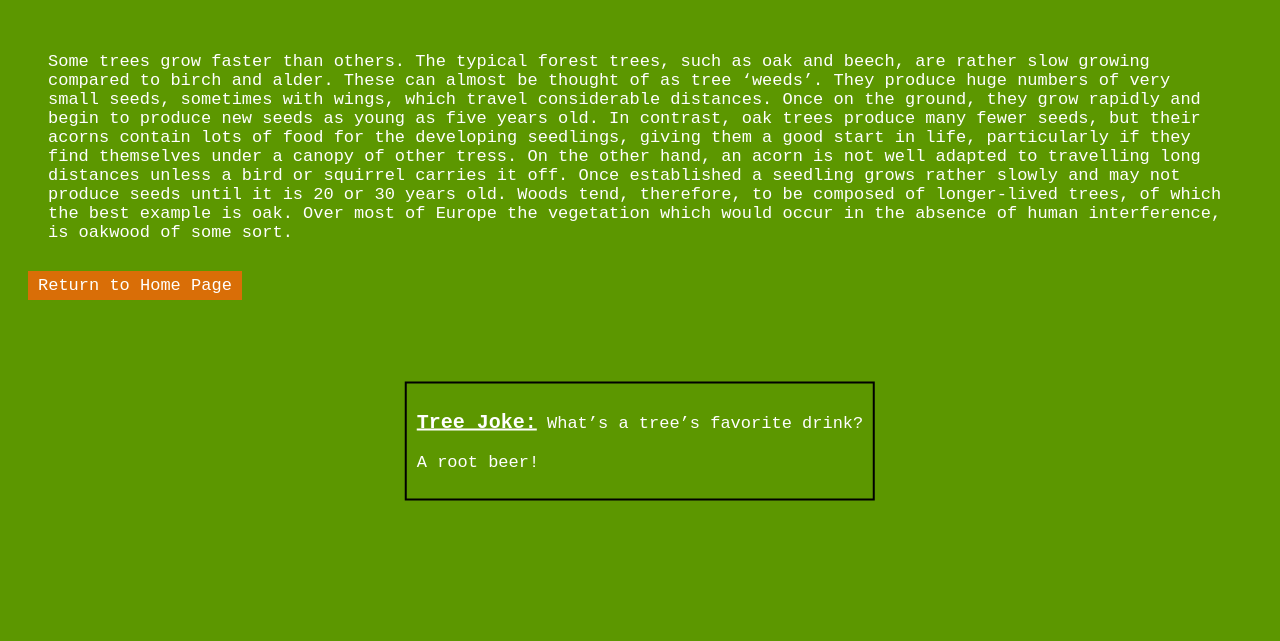
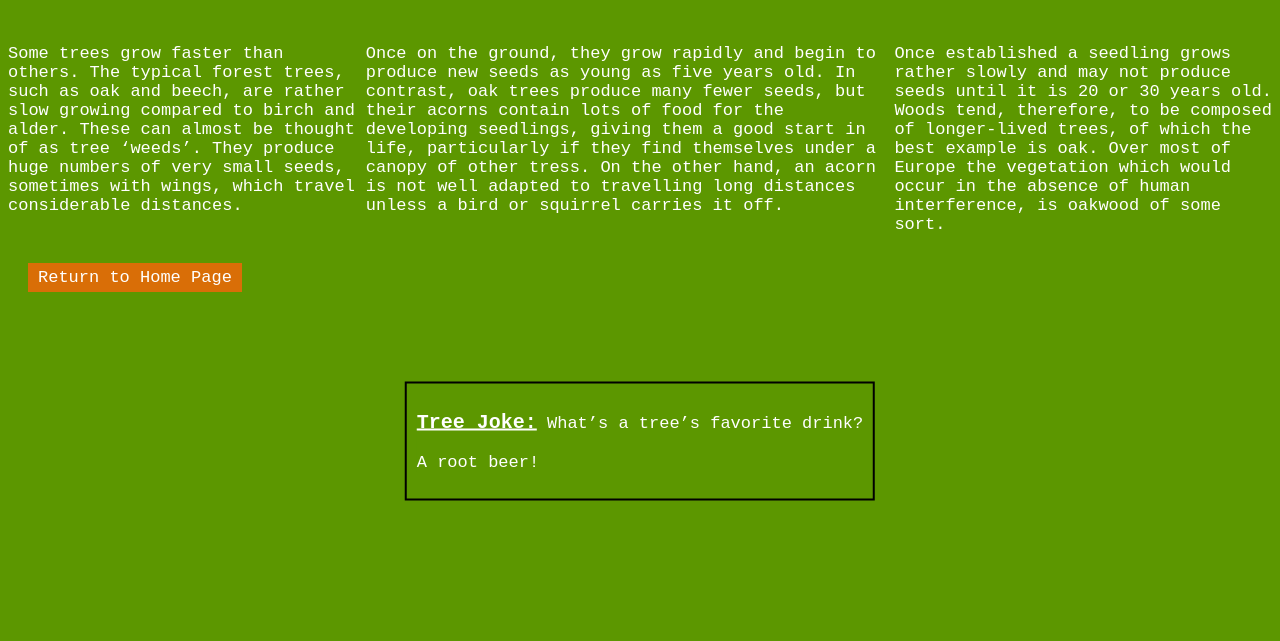
Before and after one commit to ElaineRiceFCCA/Web-Dev-Deploy, a plain HTML site: page Woodlands.html in a window 1280 px wide. Shown: the part 159-800 px from the top of the page. Drawn offline with Linux system fonts and the light colour scheme.

Commit message:
Update Woodlands.html

```diff
--- a/Woodlands.html
+++ b/Woodlands.html
@@ -4,37 +4,38 @@
     <meta charset="UTF-8" />
     <meta name="viewport" content="width=device-width, initial-scale=1.0" />
     <title>Other Information on Trees</title>
-    <link rel="stylesheet" href="Style Sheets/treeInfo426.css" />
+    <link rel="stylesheet" href="Style Sheets/otherinfo.css" />
   </head>
   <body>
+
+    <body>
+      <h1>Woodlands</h1>
       <div class="container">
-      <h1>Woodlands</h1>
-    </div>
-    <div class="container">
-      <div class="text">
-        <p>
-          Some trees grow faster than others. The typical forest trees, such as
+        <div class="one">
+          <p>Some trees grow faster than others. The typical forest trees, such as
             oak and beech, are rather slow growing compared to birch and alder.
             These can almost be thought of as tree ‘weeds’. They produce huge
             numbers of very small seeds, sometimes with wings, which travel
-          considerable distances. Once on the ground, they grow rapidly and
+            considerable distances.</p>
+        </div>
+        <div class="two">
+          <p>Once on the ground, they grow rapidly and
             begin to produce new seeds as young as five years old. In contrast,
             oak trees produce many fewer seeds, but their acorns contain lots of
             food for the developing seedlings, giving them a good start in life,
             particularly if they find themselves under a canopy of other tress. On
             the other hand, an acorn is not well adapted to travelling long
-          distances unless a bird or squirrel carries it off. Once established a
+            distances unless a bird or squirrel carries it off.</p>
+        </div>
+        <div class="three">
+          <p>Once established a
             seedling grows rather slowly and may not produce seeds until it is 20
             or 30 years old. Woods tend, therefore, to be composed of longer-lived
             trees, of which the best example is oak. Over most of Europe the
             vegetation which would occur in the absence of human interference, is
-          oakwood of some sort.
-        </p>
+            oakwood of some sort.</p>
         </div>
       </div>
-    <p>
-      <a href="index.html" class="homelink">Return to Home Page</a>
-    </p>
       <div class="container">
         <div class="funfact">
           <p>
@@ -45,5 +46,8 @@
           </p>
         </div>
       </div>
+      <p>
+        <a href="index.html" class="homelink">Return to Home Page</a>
+      </p>
     </body>
 </html>
```
Lines whose indentation alone changed are shown as unchanged.
